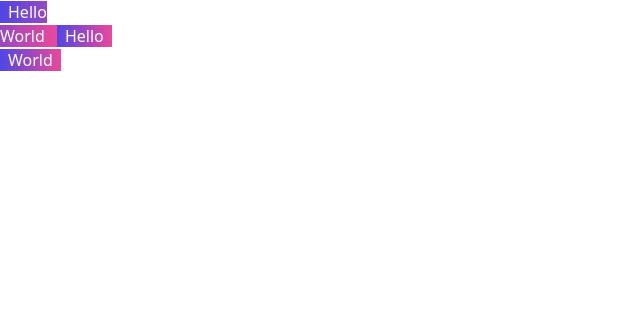
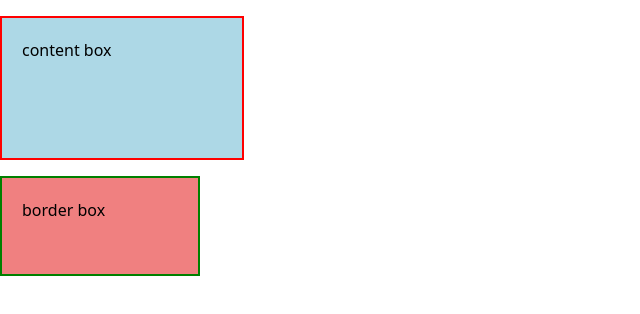
Before and after one commit to init-daemon/discovering-tailwindcss, a website: page src/index.html in a window 1280 px wide. Shown: the whole page, without its empty margins (0-640 px from the left). Drawn offline with Linux system fonts and the light colour scheme.

Commit message:
box sizing

```diff
--- a/src/index.html
+++ b/src/index.html
@@ -6,17 +6,37 @@
     <meta name="viewport" content="width=device-width, initial-scale=1.0">
     <title>Descovering taillwindcss</title>
     <link rel="stylesheet" href="../dist/output.css">
+    <style>
+        /* Ajoutez des styles personnalisés ici */
+        .avec-content-box {
+            border: 2px solid red;
+            padding: 20px;
+            width: 200px;
+            height: 100px;
+            background-color: lightblue;
+        }
+
+        .avec-border-box {
+            border: 2px solid green;
+            padding: 20px;
+            width: 200px;
+            height: 100px;
+            background-color: lightcoral;
+        }
+    </style>
 </head>
 
 <body>
-    <span class="box-decoration-slice bg-gradient-to-r from-indigo-600 to-pink-500 text-white px-2 ...">
-        Hello<br />
-        World
-    </span>
-    <span class="box-decoration-clone bg-gradient-to-r from-indigo-600 to-pink-500 text-white px-2 ...">
-        Hello<br />
-        World
-    </span>
+    <div class="my-4">
+        <div class="avec-content-box box-content">
+            <p>content box</p>
+        </div>
+    </div>
+    <div class="my-4">
+        <div class="avec-border-box box-border">
+            <p>border box</p>
+        </div>
+    </div>
 </body>
 
 </html>
```
Also changed, not shown: README.md, dist/output.css.
